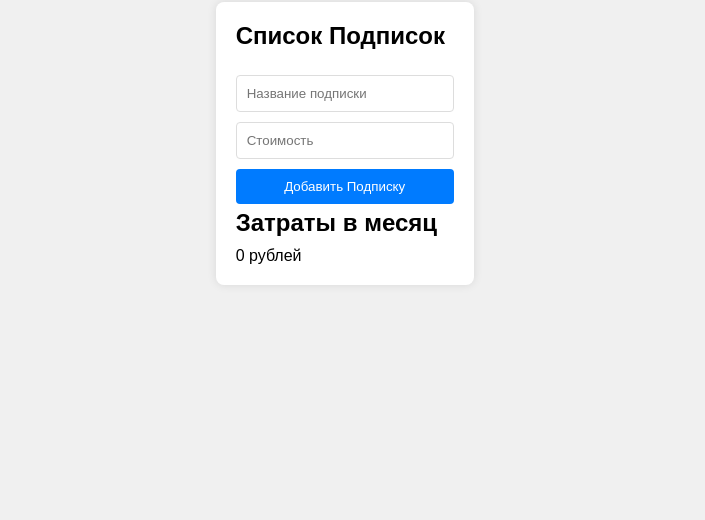
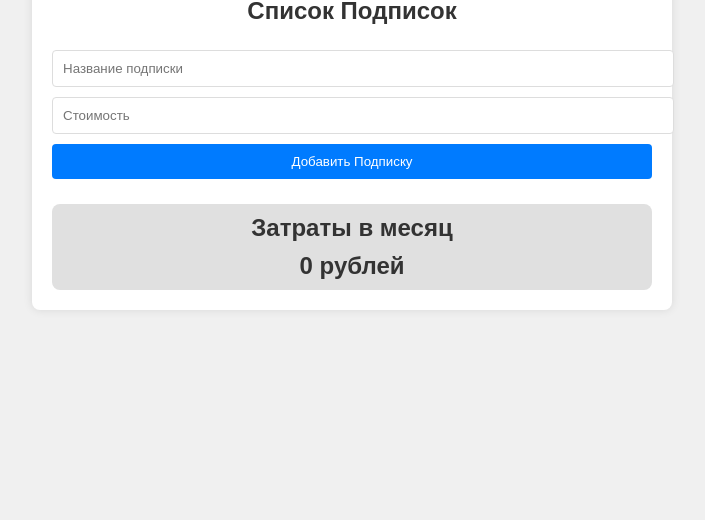
Before and after one commit to targlife/-, a plain HTML site: page index.html in a window 1280 px wide. Shown: the part 280-800 px from the top of the page, without its empty margins (288-993 px from the left). Drawn offline with Linux system fonts and the light colour scheme.

Commit message:
Update styles.css

```diff
--- a/styles.css
+++ b/styles.css
@@ -1,5 +1,5 @@
 body {
-    font-family: Arial, sans-serif;
+    font-family: 'Arial', sans-serif;
     background-color: #f0f0f0;
     margin: 0;
     padding: 0;
@@ -9,17 +9,19 @@ body {
     height: 100vh;
 }
 
-#app {
+.container {
     background-color: #ffffff;
     padding: 20px;
     border-radius: 8px;
     box-shadow: 0 0 10px rgba(0, 0, 0, 0.1);
     width: 80%;
     max-width: 600px;
+    text-align: center;
 }
 
 h1, h2 {
     margin: 0 0 10px;
+    color: #333;
 }
 
 ul {
@@ -31,6 +33,9 @@ ul {
 li {
     padding: 10px;
     border-bottom: 1px solid #ddd;
+    display: flex;
+    justify-content: space-between;
+    align-items: center;
 }
 
 form {
@@ -43,6 +48,7 @@ input, button {
     padding: 10px;
     border: 1px solid #ddd;
     border-radius: 4px;
+    width: 100%;
 }
 
 button {
@@ -55,3 +61,17 @@ button {
 button:hover {
     background-color: #0056b3;
 }
+
+.cost-container {
+    margin-top: 20px;
+    padding: 10px;
+    background-color: #e0e0e0;
+    border-radius: 8px;
+}
+
+.total-cost {
+    font-size: 24px;
+    font-weight: bold;
+    color: #333;
+    transition: transform 0.3s ease-in-out;
+}
```
